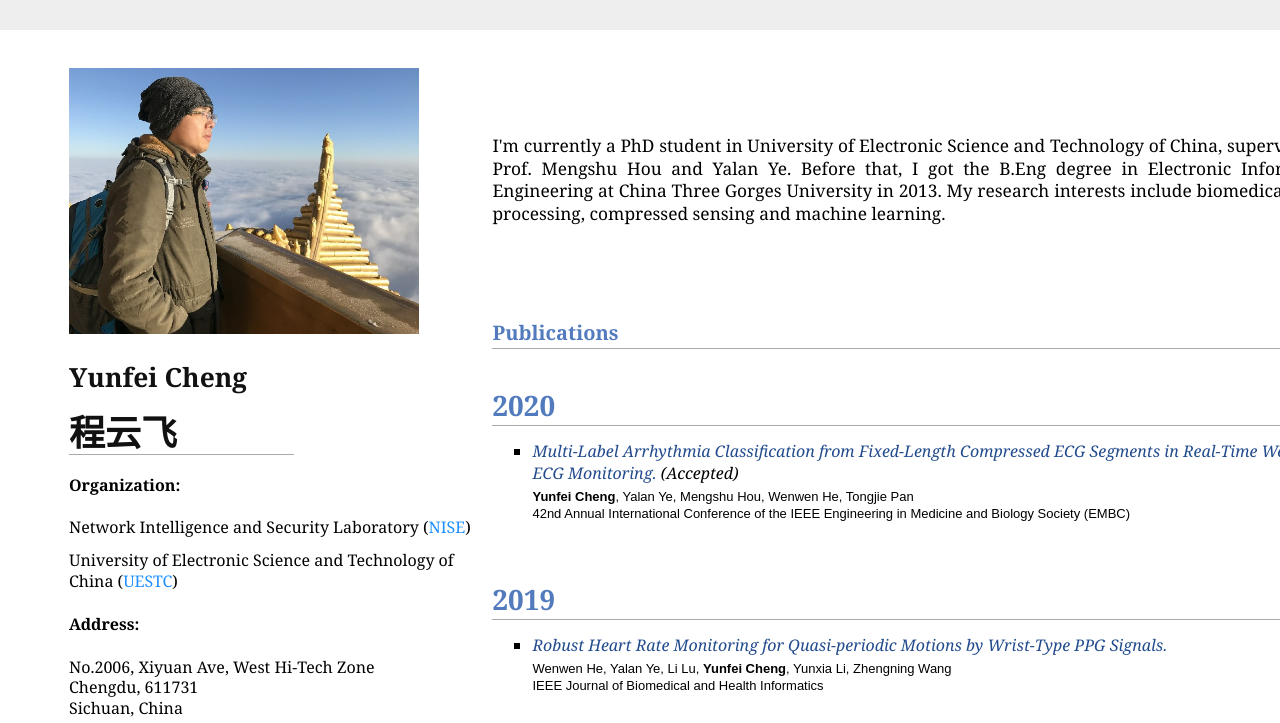
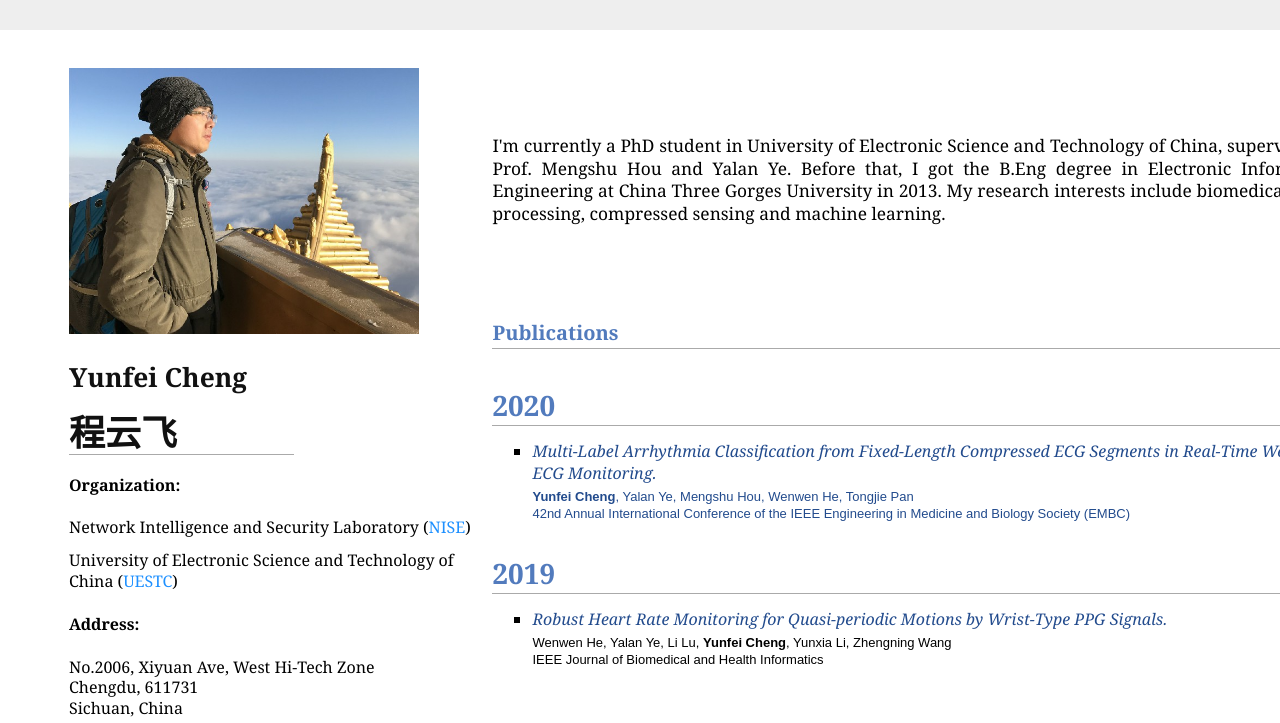
Before and after one commit to yunfei-cheng/yunfei-cheng.github.io, a plain HTML site: page index.html in a window 1280 px wide. Shown: the top 723 px of the page. Drawn offline with Linux system fonts and the light colour scheme.

Commit message:
Update index.html

```diff
--- a/index.html
+++ b/index.html
@@ -65,7 +65,7 @@ onload = function(){
               <ul>
                   <li>
                       <em>
-                          <a href="https://embc.embs.org/2020/" <font size="4" face="Arial">Multi-Label Arrhythmia Classification from Fixed-Length Compressed ECG Segments in Real-Time Wearable ECG Monitoring.</font></a> (Accepted)
+                          <a href="https://embc.embs.org/2020/" <font size="4" face="Arial">Multi-Label Arrhythmia Classification from Fixed-Length Compressed ECG Segments in Real-Time Wearable ECG Monitoring.
                       </em>
                       <br>
                       <font size="2" face="Arial">
```
